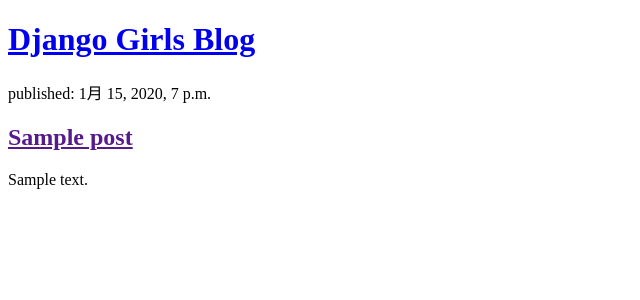
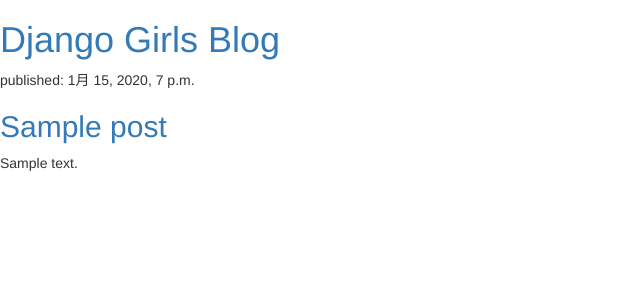
Before and after one commit to masam101376/djangogirls, a Django app: page / in a window 1280 px wide. Shown: the top 300 px of the page, without its empty margins (0-640 px from the left). Run offline with Django 3.2, Linux system fonts and the light colour scheme; tables that the repository leaves empty hold one stand-in row (values such as "Sample post"); some libraries are stand-ins or nearby versions.

Commit message:
Load Bootstrap CSS files

```diff
--- a/blog/templates/blog/post_list.html
+++ b/blog/templates/blog/post_list.html
@@ -4,6 +4,10 @@
     <meta charset="UTF-8">
     <meta name="viewport" content="width=device-width, initial-scale=1.0">
     <title>Django Girls Blog</title>
+
+    <!-- Bootstrap CSS -->
+    <link rel="stylesheet" href="//maxcdn.bootstrapcdn.com/bootstrap/3.2.0/css/bootstrap.min.css">
+    <link rel="stylesheet" href="//maxcdn.bootstrapcdn.com/bootstrap/3.2.0/css/bootstrap-theme.min.css">
 </head>
 <body>
     <div>
```
